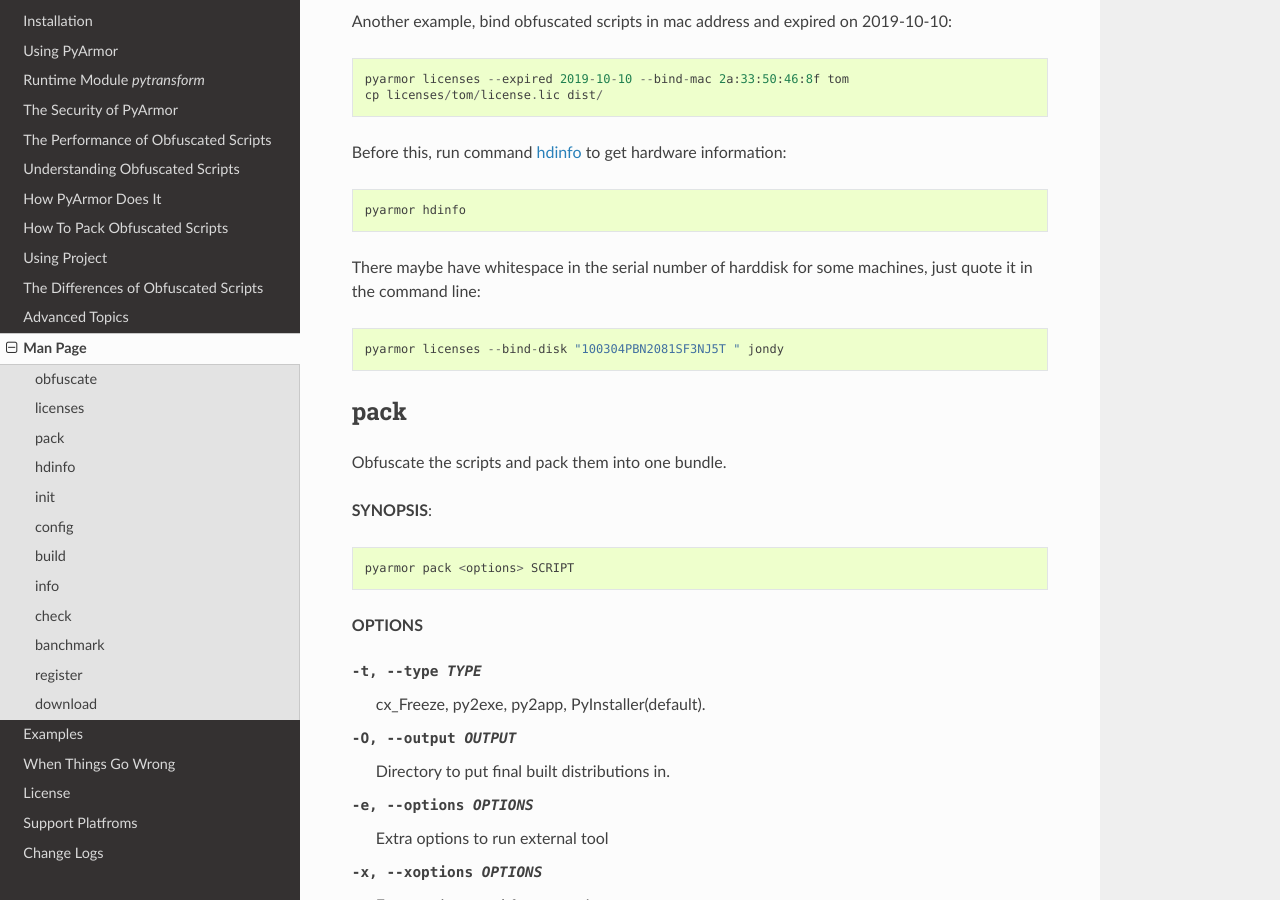
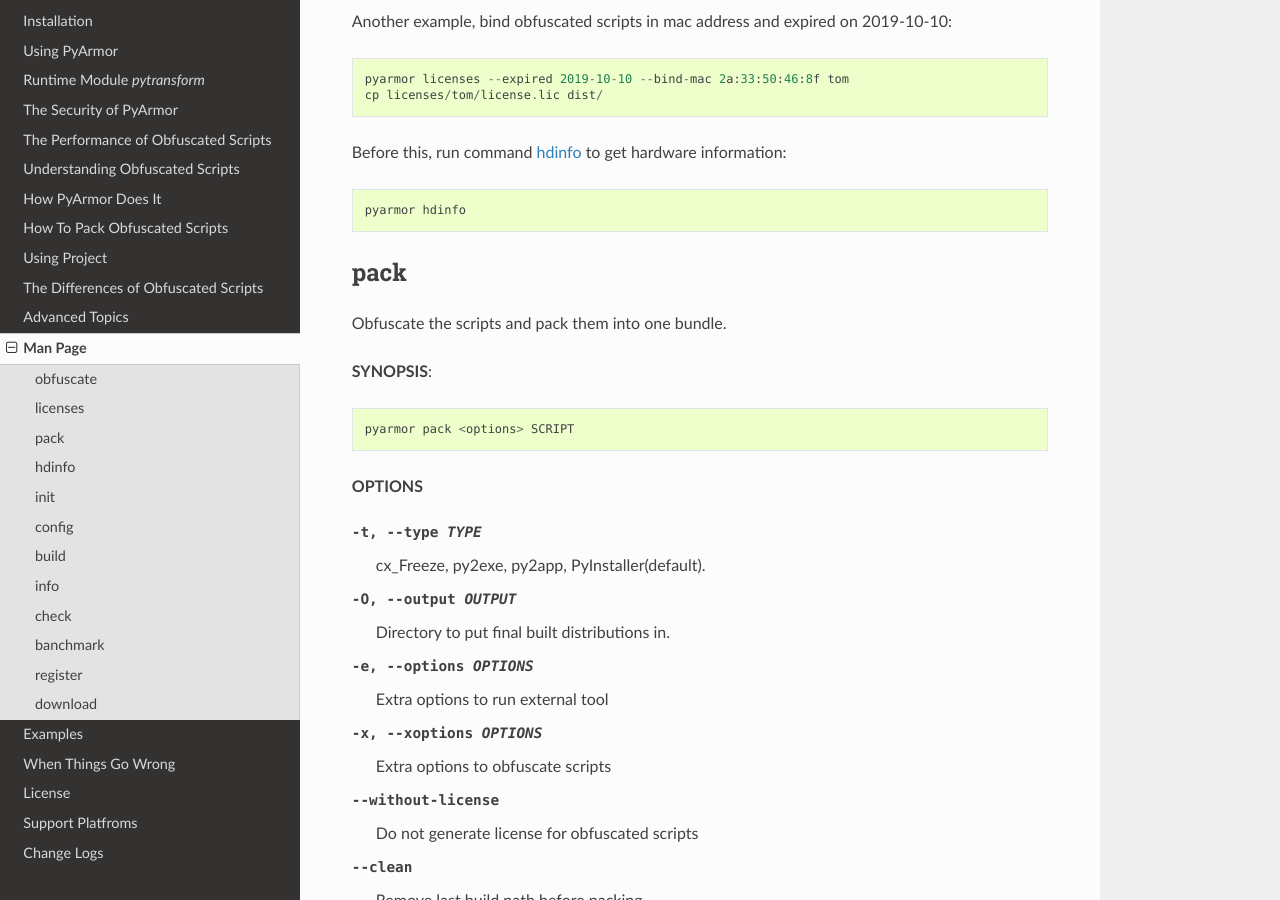
Before and after one commit to dashingsoft/pyarmor, a Sphinx documentation site: the page built from docs/man.rst, in a window 1280 px wide and 900 px high, scrolled down 4612 px. Built offline with Sphinx 7.4.7 and the Read the Docs theme 2.0.0, drawn with Linux system fonts in a browser that asks for light colours; cross-references to code outside the pages are shown as plain code; some of the changed text lies outside the part shown.

```diff
--- a/docs/man.rst
+++ b/docs/man.rst
@@ -187,11 +187,6 @@ Before this, run command :ref:`hdinfo` to get hardware information::
 
     pyarmor hdinfo
 
-There maybe have whitespace in the serial number of harddisk for some
-machines, just quote it in the command line::
-
-    pyarmor licenses --bind-disk "100304PBN2081SF3NJ5T " jondy
-
 .. _pack:
 
 pack
```
Also changed, not shown: other parts of docs/man.rst (+10 -0 lines).
